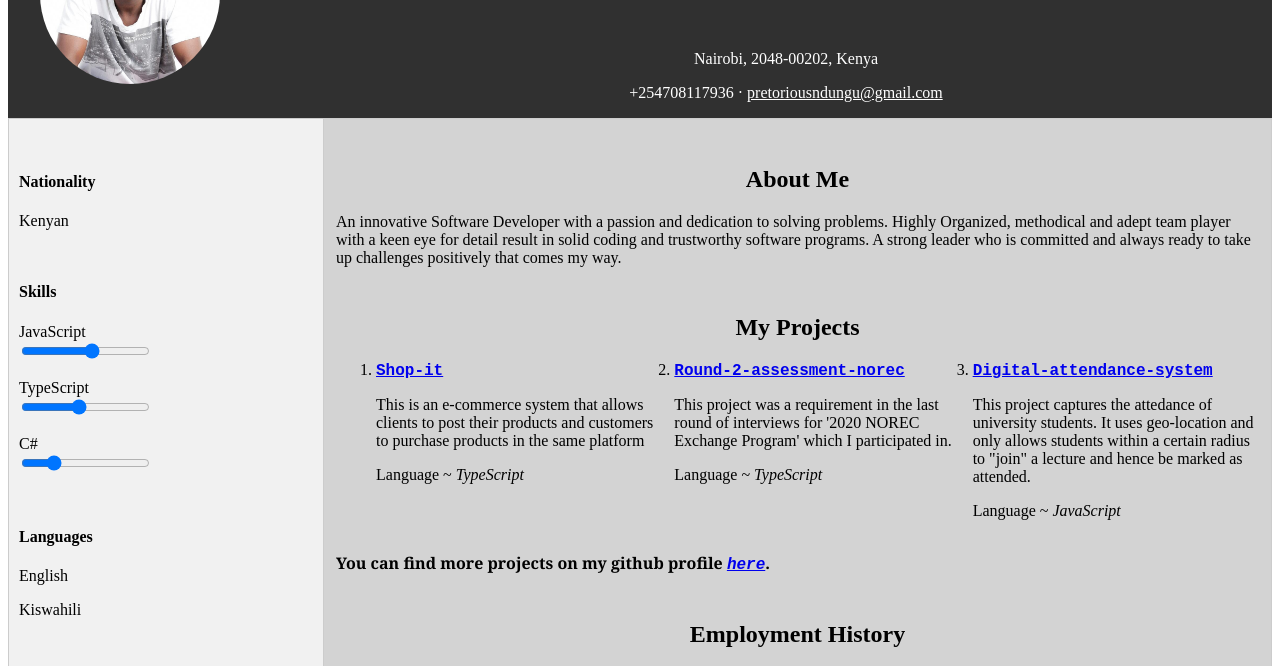
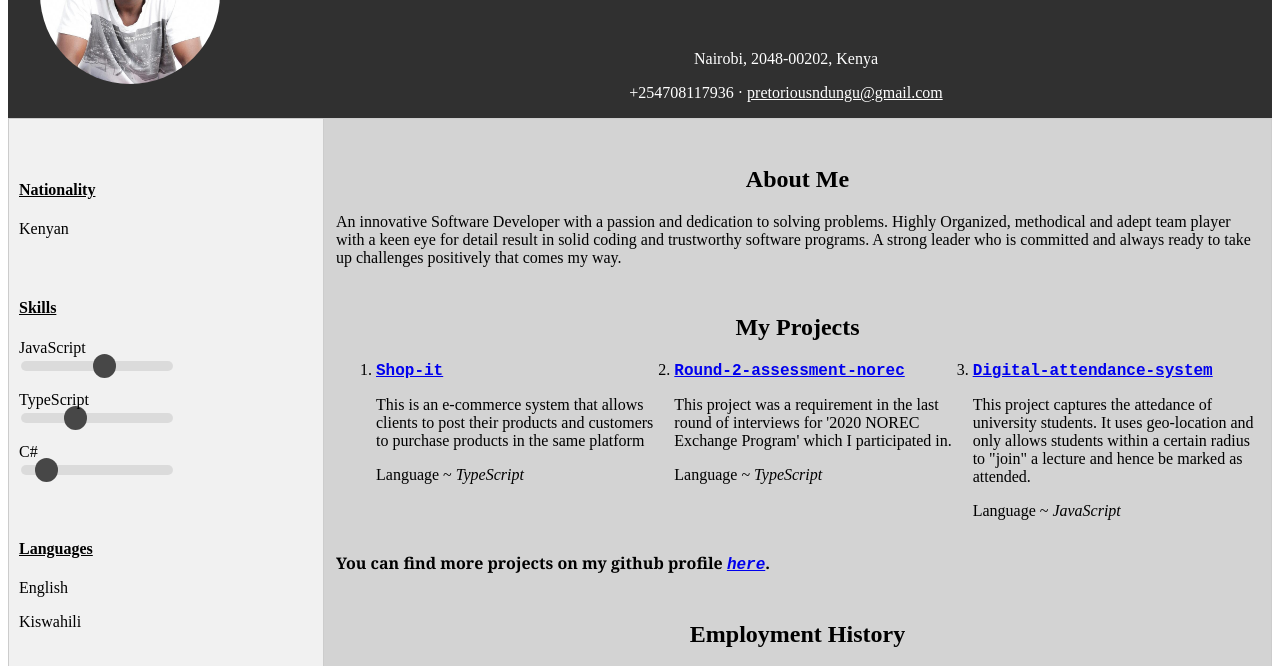
Before and after one commit to n-pretorious/week-one-prep-ip, a plain HTML site: page index.html in a window 1280 px wide. Shown: the part 124-790 px from the top of the page. Drawn offline with Linux system fonts and the light colour scheme.

Commit message:
Add styling to the range in skills

```diff
--- a/css/style.css
+++ b/css/style.css
@@ -46,7 +46,44 @@
 }
 
 .aside h4 {
-  padding-top: 2em;
+  text-decoration: underline;
+  padding-top: 2.5em;
+}
+
+.slider {
+  -webkit-appearance: none;
+  width: 50%;
+  height: 10px;
+  border-radius: 5px;
+  background: #d3d3d3;
+  outline: none;
+  opacity: 0.7;
+  -webkit-transition: .2s;
+  transition: opacity .2s;
+}
+
+
+.slider:hover {
+  opacity: 1;
+}
+
+.slider::-webkit-slider-thumb {
+  -webkit-appearance: none;
+  appearance: none;
+  width: 23px;
+  height: 24px;
+  border: 0;
+  border-radius: 50%;
+  background: black;
+  cursor: pointer;
+}
+
+.slider::-moz-range-thumb {
+  width: 23px;
+  height: 24px;
+  border: 0;
+  background: black;
+  cursor: pointer;
 }
 
 .aside img {
@@ -57,7 +94,7 @@
 
 .referees li {
   font-weight: 500;
-  padding-bottom: 2.84em;
+  padding-bottom: 2.2em;
   font-family: Georgia, 'Times New Roman', Times, serif;
 }
 
--- a/index.html
+++ b/index.html
@@ -26,9 +26,9 @@
         <p>Kenyan</p>
 
         <h4>Skills</h4>
-        <p>JavaScript <br> <input type="range" min="1" max="10" value="6" class="slider" class="slidecontainer"></p>
-        <p>TypeScript <br> <input type="range" min="1" max="10" value="4.5" class="slider" class="slidecontainer"></p>
-        <p>C# <br> <input type="range" min="1" max="10" value="3" class="slider" class="slidecontainer"></p>
+        <p>JavaScript <br> <input type="range" min="1" max="10" value="6" class="slider" class="slidecontainer" id="myRange"></p>
+        <p>TypeScript <br> <input type="range" min="1" max="10" value="4" class="slider" class="slidecontainer"></p>
+        <p>C# <br> <input type="range" min="1" max="10" value="2" class="slider" class="slidecontainer"></p>
 
         <h4>Languages</h4>
         <p>English</p>
```
